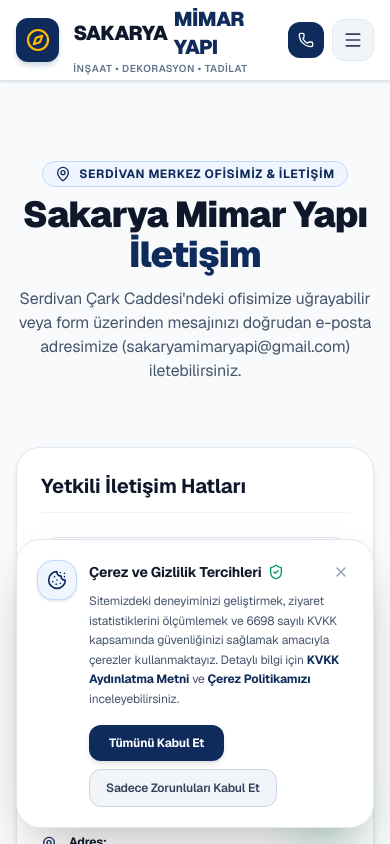
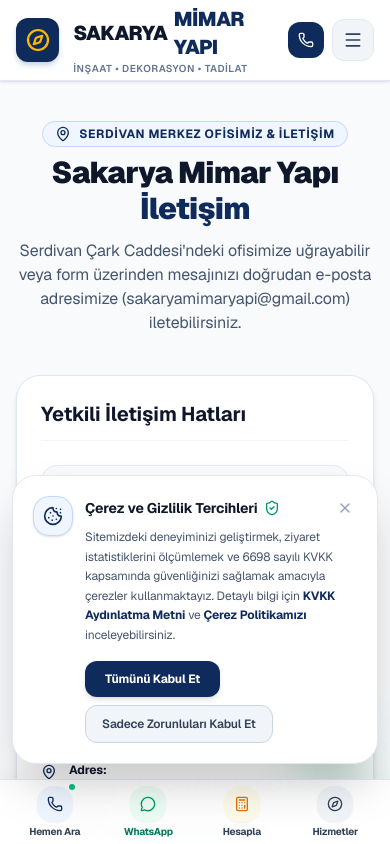
Before and after one commit to enderak/sakaryamimaryapi, a Next.js app: page /iletisim in a window 390 px wide. Shown: the top 844 px of the page. Built offline with nearby package versions, Linux system fonts and the light colour scheme.

Commit message:
feat(mobile): 100% responsive mobile architecture with sticky bottom action bar, safe area insets, touch optimizations, and iOS auto-zoom prevention

```diff
--- a/src/app/globals.css
+++ b/src/app/globals.css
@@ -13,12 +13,49 @@
   --foreground: #0f172a;
 }
 
+html, body {
+  overflow-x: hidden;
+  max-width: 100vw;
+  -webkit-text-size-adjust: 100%;
+  -webkit-tap-highlight-color: transparent;
+}
+
 body {
   background-color: #f8fafc;
   color: #0f172a;
   font-family: var(--font-geist-sans), -apple-system, BlinkMacSystemFont, "Segoe UI", Roboto, sans-serif;
   letter-spacing: -0.01em;
   -webkit-font-smoothing: antialiased;
+  min-height: 100dvh;
+}
+
+/* Prevent iOS Safari auto-zoom on form inputs by ensuring minimum 16px font-size */
+@media screen and (max-width: 768px) {
+  input[type="text"],
+  input[type="number"],
+  input[type="email"],
+  input[type="tel"],
+  input[type="password"],
+  input[type="url"],
+  input[type="search"],
+  select,
+  textarea {
+    font-size: 16px !important;
+  }
+}
+
+/* Optimize touch responsiveness and eliminate tap delays */
+button, a, input, select, textarea, [role="button"] {
+  touch-action: manipulation;
+}
+
+/* Safe Area Insets for modern devices (iPhone notch, Dynamic Island, Android navigation bars) */
+.pb-safe {
+  padding-bottom: calc(4.5rem + env(safe-area-inset-bottom, 0px));
+}
+
+.bottom-safe {
+  bottom: env(safe-area-inset-bottom, 0px);
 }
 
 ::selection {
@@ -28,7 +65,8 @@ body {
 
 /* Custom smooth scrollbar */
 ::-webkit-scrollbar {
-  width: 8px;
+  width: 6px;
+  height: 6px;
 }
 ::-webkit-scrollbar-track {
   background: #f1f5f9;
@@ -40,3 +78,12 @@ body {
 ::-webkit-scrollbar-thumb:hover {
   background: #94a3b8;
 }
+
+/* Hide scrollbar for clean horizontal swipe tabs on mobile */
+.no-scrollbar::-webkit-scrollbar {
+  display: none;
+}
+.no-scrollbar {
+  -ms-overflow-style: none;
+  scrollbar-width: none;
+}
--- a/src/app/iletisim/page.tsx
+++ b/src/app/iletisim/page.tsx
@@ -68,14 +68,14 @@ ${formData.email ? `- E-Posta: ${formData.email}\n` : ""}- İlçe: ${formData.di
   };
 
   return (
-    <div className="py-20 bg-slate-50 text-slate-900 min-h-screen">
+    <div className="py-10 sm:py-20 bg-slate-50 text-slate-900 min-h-screen">
       <div className="max-w-7xl mx-auto px-4 sm:px-6 lg:px-8">
-        <div className="text-center max-w-3xl mx-auto mb-16">
+        <div className="text-center max-w-3xl mx-auto mb-10 sm:mb-16">
           <div className="inline-flex items-center gap-2 px-3 py-1 rounded-full bg-blue-50 border border-blue-200 text-[#0f2b5c] text-xs font-bold uppercase tracking-wider mb-2">
             <MapPin className="w-4 h-4 text-[#0f2b5c]" />
             <span>Serdivan Merkez Ofisimiz & İletişim</span>
           </div>
-          <h1 className="text-4xl sm:text-5xl font-black text-slate-900 tracking-tight">
+          <h1 className="text-3xl sm:text-5xl font-black text-slate-900 tracking-tight">
             Sakarya Mimar Yapı <span className="text-[#0f2b5c]">İletişim</span>
           </h1>
           <p className="mt-3 text-slate-600 text-base">
--- a/src/app/layout.tsx
+++ b/src/app/layout.tsx
@@ -5,6 +5,7 @@ import Navbar from "@/components/Navbar";
 import Footer from "@/components/Footer";
 import WhatsAppFloating from "@/components/WhatsAppFloating";
 import CookieBanner from "@/components/CookieBanner";
+import MobileStickyBar from "@/components/MobileStickyBar";
 import { getSeoGeoConfig } from "@/lib/seoStorage";
 import { getSocialMediaConfig } from "@/lib/socialStorage";
 import { companyInfo } from "@/data/company";
@@ -22,6 +23,13 @@ const geistMono = Geist_Mono({
 export const viewport: Viewport = {
   width: "device-width",
   initialScale: 1,
+  maximumScale: 5,
+  userScalable: true,
+  viewportFit: "cover",
+  themeColor: [
+    { media: "(prefers-color-scheme: light)", color: "#0f2b5c" },
+    { media: "(prefers-color-scheme: dark)", color: "#0a1b3a" }
+  ],
 };
 
 export async function generateMetadata(): Promise<Metadata> {
@@ -234,10 +242,11 @@ export default function RootLayout({
       </head>
       <body className="min-h-full flex flex-col bg-slate-50 text-slate-900 selection:bg-amber-100 selection:text-amber-900">
         <Navbar />
-        <main className="flex-1">{children}</main>
+        <main className="flex-1 pb-16 md:pb-0">{children}</main>
         <Footer />
         <WhatsAppFloating />
         <CookieBanner />
+        <MobileStickyBar />
       </body>
     </html>
   );
--- a/src/components/CookieBanner.tsx
+++ b/src/components/CookieBanner.tsx
@@ -40,7 +40,7 @@ export default function CookieBanner() {
   if (!isVisible) return null;
 
   return (
-    <div className="fixed bottom-4 left-4 right-4 sm:left-6 sm:right-auto sm:max-w-lg z-50 animate-in fade-in slide-in-from-bottom-5 duration-300">
+    <div className="fixed bottom-20 md:bottom-4 left-3 right-3 sm:left-6 sm:right-auto sm:max-w-lg z-50 animate-in fade-in slide-in-from-bottom-5 duration-300">
       <div className="bg-white border border-slate-200 rounded-3xl p-5 shadow-2xl text-slate-800">
         <div className="flex items-start gap-3">
           <div className="w-10 h-10 rounded-2xl bg-blue-50 border border-blue-200 text-[#0f2b5c] flex items-center justify-center shrink-0 shadow-sm">
--- /dev/null
+++ b/src/components/MobileStickyBar.tsx
@@ -0,0 +1,143 @@
+"use client";
+
+import { useState } from "react";
+import Link from "next/link";
+import { Phone, MessageCircle, Calculator, Compass, X, UserCheck, ArrowRight } from "lucide-react";
+import { companyInfo } from "@/data/company";
+
+export default function MobileStickyBar() {
+  const [callSheetOpen, setCallSheetOpen] = useState(false);
+
+  return (
+    <>
+      {/* Phone Call Bottom Sheet Modal */}
+      {callSheetOpen && (
+        <div className="fixed inset-0 z-50 flex items-end justify-center bg-slate-950/60 backdrop-blur-xs animate-in fade-in duration-200">
+          <div
+            className="w-full max-w-lg bg-white rounded-t-3xl p-6 shadow-2xl space-y-4 pb-[calc(1.5rem+env(safe-area-inset-bottom,0px))] animate-in slide-in-from-bottom duration-300"
+            onClick={(e) => e.stopPropagation()}
+          >
+            {/* Sheet Header */}
+            <div className="flex items-center justify-between pb-3 border-b border-slate-100">
+              <div className="flex items-center gap-2.5">
+                <div className="w-9 h-9 rounded-xl bg-blue-50 text-[#0f2b5c] flex items-center justify-center font-bold">
+                  <Phone className="w-4 h-4 text-[#0f2b5c]" />
+                </div>
+                <div>
+                  <h3 className="text-sm font-bold text-slate-900">Doğrudan Yetkiliyi Arayın</h3>
+                  <p className="text-[11px] text-slate-500">Sakarya merkezli ücretsiz keşif & danışma</p>
+                </div>
+              </div>
+              <button
+                onClick={() => setCallSheetOpen(false)}
+                className="w-8 h-8 rounded-full bg-slate-100 flex items-center justify-center text-slate-500 hover:text-slate-800"
+                aria-label="Kapat"
+              >
+                <X className="w-4 h-4" />
+              </button>
+            </div>
+
+            {/* Direct Call Cards */}
+            <div className="grid grid-cols-1 gap-2.5">
+              {companyInfo.team.map((member, idx) => (
+                <a
+                  key={idx}
+                  href={`tel:${member.rawPhone}`}
+                  className="flex items-center justify-between p-3.5 rounded-2xl bg-slate-50 hover:bg-blue-50/70 border border-slate-200 hover:border-blue-300 transition-all group"
+                >
+                  <div className="flex items-center gap-3">
+                    <div className="w-10 h-10 rounded-xl bg-[#0f2b5c] text-amber-400 flex items-center justify-center font-black text-xs shadow-xs">
+                      {member.name.split(" ").map((n) => n[0]).join("")}
+                    </div>
+                    <div>
+                      <div className="text-xs font-bold text-slate-900 flex items-center gap-1.5">
+                        <UserCheck className="w-3.5 h-3.5 text-emerald-600" />
+                        <span>{member.name}</span>
+                      </div>
+                      <p className="text-[10px] text-slate-500 mt-0.5">{member.role}</p>
+                      <span className="text-xs font-black text-[#0f2b5c] block mt-0.5">
+                        {member.phone}
+                      </span>
+                    </div>
+                  </div>
+                  <div className="flex items-center gap-1.5 px-3 py-2 rounded-xl bg-emerald-600 text-white font-bold text-xs shadow-xs group-hover:bg-emerald-500 transition-colors">
+                    <Phone className="w-3.5 h-3.5" />
+                    <span>Ara</span>
+                  </div>
+                </a>
+              ))}
+            </div>
+
+            {/* Quick Note */}
+            <p className="text-[11px] text-center text-slate-400">
+              Haftanın 7 günü 08:30 - 20:00 saatleri arasında kesintisiz hizmet vermekteyiz.
+            </p>
+          </div>
+        </div>
+      )}
+
+      {/* Main Sticky Bottom Navigation Bar (Mobile Only) */}
+      <nav
+        aria-label="Hızlı Mobil İletişim"
+        className="fixed bottom-0 left-0 right-0 z-40 md:hidden bg-white/95 backdrop-blur-md border-t border-slate-200/90 shadow-[0_-4px_25px_rgba(0,0,0,0.08)] pb-[env(safe-area-inset-bottom,0px)]"
+      >
+        <div className="grid grid-cols-4 items-center h-16 px-2 max-w-md mx-auto">
+          {/* 1. Hemen Ara */}
+          <button
+            onClick={() => setCallSheetOpen(true)}
+            className="flex flex-col items-center justify-center h-full py-1 text-slate-700 hover:text-[#0f2b5c] active:scale-95 transition-all"
+            aria-label="Doğrudan Telefonla Ara"
+          >
+            <div className="relative">
+              <div className="w-9 h-9 rounded-2xl bg-blue-50 text-[#0f2b5c] flex items-center justify-center mb-0.5 shadow-xs">
+                <Phone className="w-4 h-4 text-[#0f2b5c]" />
+              </div>
+              <span className="absolute -top-1 -right-1 w-2.5 h-2.5 bg-emerald-500 rounded-full border-2 border-white animate-pulse" />
+            </div>
+            <span className="text-[10px] font-bold tracking-tight">Hemen Ara</span>
+          </button>
+
+          {/* 2. WhatsApp Keşif */}
+          <a
+            href={`https://wa.me/${companyInfo.primaryWhatsapp}?text=${encodeURIComponent(
+              "Merhaba Sakarya Mimar Yapı, ev tadilatı / inşaat için keşif ve fiyat teklifi almak istiyorum."
+            )}`}
+            target="_blank"
+            rel="noopener noreferrer"
+            className="flex flex-col items-center justify-center h-full py-1 text-slate-700 hover:text-emerald-600 active:scale-95 transition-all"
+            aria-label="WhatsApp'tan Hızlı Keşif İste"
+          >
+            <div className="w-9 h-9 rounded-2xl bg-emerald-50 text-emerald-600 flex items-center justify-center mb-0.5 shadow-xs">
+              <MessageCircle className="w-4 h-4 text-emerald-600" />
+            </div>
+            <span className="text-[10px] font-bold tracking-tight text-emerald-700">WhatsApp</span>
+          </a>
+
+          {/* 3. Fiyat Hesapla */}
+          <a
+            href="#fiyat-hesapla"
+            className="flex flex-col items-center justify-center h-full py-1 text-slate-700 hover:text-amber-600 active:scale-95 transition-all"
+            aria-label="Tadilat Fiyatını Hesapla"
+          >
+            <div className="w-9 h-9 rounded-2xl bg-amber-50 text-amber-600 flex items-center justify-center mb-0.5 shadow-xs">
+              <Calculator className="w-4 h-4 text-amber-600" />
+            </div>
+            <span className="text-[10px] font-bold tracking-tight">Hesapla</span>
+          </a>
+
+          {/* 4. Hizmetlerimiz / Projeler */}
+          <Link
+            href="/hizmetler"
+            className="flex flex-col items-center justify-center h-full py-1 text-slate-700 hover:text-[#0f2b5c] active:scale-95 transition-all"
+            aria-label="Tüm Hizmetlerimizi Görün"
+          >
+            <div className="w-9 h-9 rounded-2xl bg-slate-100 text-slate-700 flex items-center justify-center mb-0.5 shadow-xs">
+              <Compass className="w-4 h-4 text-slate-700" />
+            </div>
+            <span className="text-[10px] font-bold tracking-tight">Hizmetler</span>
+          </Link>
+        </div>
+      </nav>
+    </>
+  );
+}
--- a/src/components/Navbar.tsx
+++ b/src/components/Navbar.tsx
@@ -121,7 +121,7 @@ export default function Navbar() {
 
       {/* Mobile Drawer */}
       {mobileMenuOpen && (
-        <div className="md:hidden bg-white border-b border-slate-200 px-4 pt-3 pb-6 space-y-3 shadow-xl">
+        <div className="md:hidden bg-white border-b border-slate-200 px-4 pt-3 pb-6 space-y-3 shadow-xl max-h-[calc(100dvh-5rem)] overflow-y-auto">
           <Link
             href="/"
             onClick={() => setMobileMenuOpen(false)}
--- a/src/components/WhatsAppFloating.tsx
+++ b/src/components/WhatsAppFloating.tsx
@@ -25,10 +25,10 @@ export default function WhatsAppFloating() {
   };
 
   return (
-    <div className="fixed bottom-6 right-6 z-50 flex flex-col items-end">
+    <div className="fixed bottom-20 md:bottom-6 right-4 sm:right-6 z-30 flex flex-col items-end">
       {/* WhatsApp Mini Chat Window */}
       {isOpen && (
-        <div className="mb-3 w-80 sm:w-96 bg-white border border-slate-200 rounded-3xl shadow-2xl overflow-hidden animate-in fade-in slide-in-from-bottom-5 duration-200">
+        <div className="mb-3 w-[calc(100vw-2rem)] max-w-sm sm:w-96 bg-white border border-slate-200 rounded-3xl shadow-2xl overflow-hidden animate-in fade-in slide-in-from-bottom-5 duration-200">
           {/* Header */}
           <div className="bg-[#0f2b5c] p-4 text-white flex items-center justify-between">
             <div className="flex items-center gap-3">
```
Also changed, not shown: src/app/admin/moduller/page.tsx (+7 -7 lines), src/components/BeforeAfterSlider.tsx (+6 -1 lines), src/components/CostCalculator.tsx (+4 -4 lines), src/components/Hero.tsx (+6 -6 lines).
